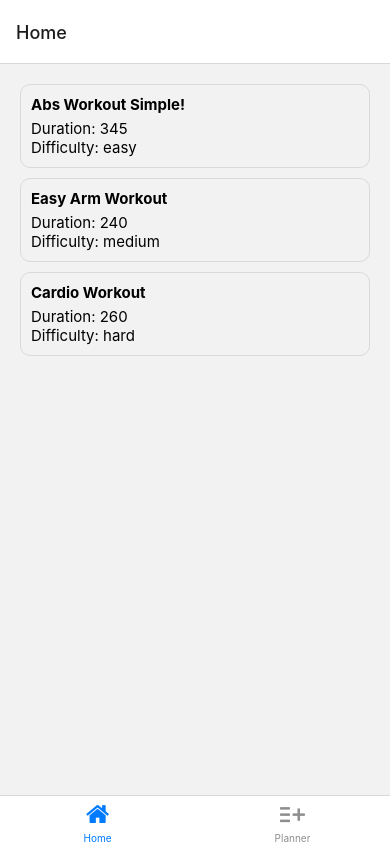
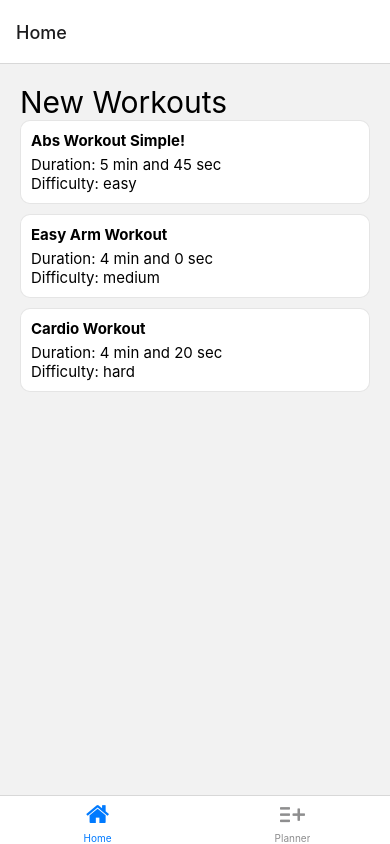
Before and after one commit to Rakesh6720/react-native-typescript, a React Native app: screen /Home in a window 390 px wide. Built offline with nearby package versions, Linux system fonts and the light colour scheme.

Commit message:
add workout detail screen

```diff
--- a/App.tsx
+++ b/App.tsx
@@ -1,14 +1,18 @@
 import { StatusBar } from "expo-status-bar";
 import { Text, View } from "react-native";
+import useCacheResources from "./hooks/useCacheResources";
 import Navigation from "./navigation";
 import HomeScreen from "./screens/HomeScreen";
 import PlannerScreen from "./screens/PlannerScreen";
 
 export default function App() {
+  const isLoaded = useCacheResources();
+  if (isLoaded) {
     return (
       <>
         <Navigation />
         <StatusBar style="auto" />
       </>
     );
+  } else return null;
 }
--- a/components/WorkoutItem.tsx
+++ b/components/WorkoutItem.tsx
@@ -1,12 +1,13 @@
 import React from "react";
 import { View, Text, StyleSheet } from "react-native";
 import { Workout } from "../types/data";
+import { formatSec, secToMin } from "../utils/time";
 
 export default function WorkoutItem({ item }: { item: Workout }) {
   return (
     <View style={styles.container}>
       <Text style={styles.name}>{item.name}</Text>
-      <Text style={styles.duration}>Duration: {item.duration}</Text>
+      <Text style={styles.duration}>Duration: {formatSec(item.duration)}</Text>
       <Text style={styles.difficulty}>Difficulty: {item.difficulty}</Text>
     </View>
   );
@@ -15,10 +16,11 @@ export default function WorkoutItem({ item }: { item: Workout }) {
 const styles = StyleSheet.create({
   container: {
     borderRadius: 10,
-    borderColor: "rgba(0,0,0,0.1)",
+    borderColor: "rgba(0,0,0, 0.1)",
     borderWidth: 1,
     padding: 10,
     marginBottom: 10,
+    backgroundColor: "#fff",
   },
   name: {
     fontSize: 15,
--- /dev/null
+++ b/components/styled/MonterratText.tsx
@@ -0,0 +1,7 @@
+import React from "react";
+import { Text } from "react-native";
+export function MontserratText(props: Text["props"]) {
+  return (
+    <Text style={[props.style, { fontFamily: "montserrat" }]} {...props}></Text>
+  );
+}
--- /dev/null
+++ b/hooks/useCacheResources.ts
@@ -0,0 +1,25 @@
+import { useEffect, useState } from "react";
+import * as Font from "expo-font";
+
+export default function useCacheResources() {
+  const [isLoadingComplete, setIsLoadingComplete] = useState(false);
+
+  useEffect(() => {
+    async function loadResourcesAndDataAsync() {
+      try {
+        await Font.loadAsync({
+          montserrat: require("../assets/fonts/Montserrat-Regular.ttf"),
+          "montserrat-bold": require("../assets/fonts/Montserrat-Bold.ttf"),
+        });
+      } catch (error) {
+        console.warn(error);
+      } finally {
+        setIsLoadingComplete(true);
+      }
+    }
+
+    loadResourcesAndDataAsync();
+  }, []);
+
+  return isLoadingComplete;
+}
--- a/navigation/index.tsx
+++ b/navigation/index.tsx
@@ -5,6 +5,7 @@ import { FontAwesome, Entypo } from "@expo/vector-icons";
 
 import HomeScreen from "../screens/HomeScreen";
 import PlannerScreen from "../screens/PlannerScreen";
+import WorkoutDetailScreen from "../screens/WorkoutDetailScreen";
 
 export default function Navigation() {
   return (
@@ -24,6 +25,11 @@ function RootNavigator() {
         name="Root"
         component={BottomTabNavigator}
         options={{ headerShown: false }}
+      />
+      <Stack.Screen
+        name="WorkoutDetail"
+        component={WorkoutDetailScreen}
+        options={{ title: "Workout Info" }}
       />
     </Stack.Navigator>
   );
--- a/screens/HomeScreen.tsx
+++ b/screens/HomeScreen.tsx
@@ -1,17 +1,35 @@
-import { useEffect } from "react";
-import { Button, Text, View, StyleSheet, FlatList } from "react-native";
+import React, { useEffect } from "react";
+import {
+  Button,
+  Text,
+  View,
+  StyleSheet,
+  FlatList,
+  Pressable,
+} from "react-native";
 import { NativeStackHeaderProps } from "@react-navigation/native-stack";
 import data from "../data.json";
 import { Workout } from "../types/data";
 import WorkoutItem from "../components/WorkoutItem";
+import { MontserratText } from "../components/styled/MonterratText";
 
 export default function HomeScreen({ navigation }: NativeStackHeaderProps) {
   return (
     <View style={styles.container}>
-      {/* <Text>I am the home screen</Text> */}
+      <MontserratText style={{ fontSize: 30 }}>New Workouts</MontserratText>
       <FlatList
         data={data as Workout[]}
-        renderItem={WorkoutItem}
+        renderItem={({ item }) => {
+          return (
+            <Pressable
+              onPress={() =>
+                navigation.navigate("WorkoutDetail", { slug: item.slug })
+              }
+            >
+              <WorkoutItem item={item} />
+            </Pressable>
+          );
+        }}
         keyExtractor={(item) => item.slug}
       />
     </View>
@@ -21,5 +39,11 @@ export default function HomeScreen({ navigation }: NativeStackHeaderProps) {
 const styles = StyleSheet.create({
   container: {
     padding: 20,
+    flex: 1,
+  },
+  header: {
+    fontSize: 20,
+    marginBottom: 20,
+    fontWeight: "bold",
   },
 });
--- /dev/null
+++ b/screens/WorkoutDetailScreen.tsx
@@ -0,0 +1,33 @@
+import React, { useEffect } from "react";
+import { Button, Text, View, StyleSheet } from "react-native";
+import { NativeStackHeaderProps } from "@react-navigation/native-stack";
+
+import { MontserratText } from "../components/styled/MonterratText";
+
+type DetailParams = {
+  route: { params: { slug: string } };
+};
+
+type Navigation = NativeStackHeaderProps & DetailParams;
+
+export default function WorkoutDetailScreen({ route }: Navigation) {
+  return (
+    <View style={styles.container}>
+      <MontserratText style={{ fontSize: 30 }}>
+        Slug - {route.params.slug}
+      </MontserratText>
+    </View>
+  );
+}
+
+const styles = StyleSheet.create({
+  container: {
+    padding: 20,
+    flex: 1,
+  },
+  header: {
+    fontSize: 20,
+    marginBottom: 20,
+    fontWeight: "bold",
+  },
+});
--- /dev/null
+++ b/utils/time.tsx
@@ -0,0 +1,10 @@
+export function secToMin(sec: number): string {
+  return (sec / 60).toFixed(1);
+}
+
+export function formatSec(sec: number): string {
+  const _min = Math.floor(sec / 60);
+  const _sec = sec % 60;
+
+  return `${_min} min and ${_sec} sec`;
+}
```
Also changed, not shown: assets/fonts/Montserrat-Bold.ttf (added), assets/fonts/Montserrat-Regular.ttf (added). Lines whose indentation alone changed are shown as unchanged.
